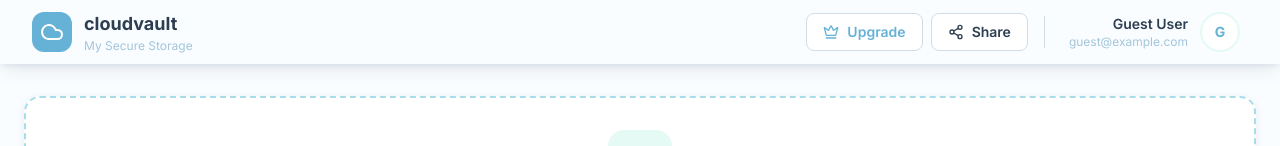
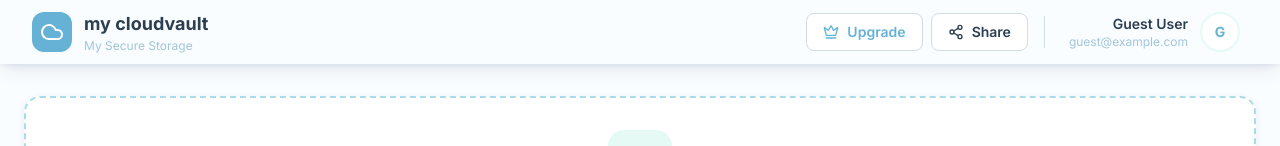
Before and after one commit to VarunMendre/Personal-Cloud-Drive, a React (Vite) app in the folder client/: page / in a window 1280 px wide. Shown: the top 146 px of the page. Built offline with nearby package versions, Linux system fonts and the light colour scheme; no server answers.

Commit message:
Testing FE CI-CD Deployment - test 3

```diff
--- a/client/src/components/DirectoryHeader.jsx
+++ b/client/src/components/DirectoryHeader.jsx
@@ -34,7 +34,7 @@
               <Cloud className="w-6 h-6" style={{ color: '#FFFFFF' }} />
             </div>
             <div>
-              <span className="text-lg font-bold" style={{ color: '#2C3E50' }}>cloudvault</span>
+              <span className="text-lg font-bold" style={{ color: '#2C3E50' }}>my cloudvault</span>
               <p className="text-xs" style={{ color: '#A3C5D9' }}>My Secure Storage</p>
             </div>
           </div>
```
Also changed, not shown: 1 other file (tests, documents, lock files or other folders).
